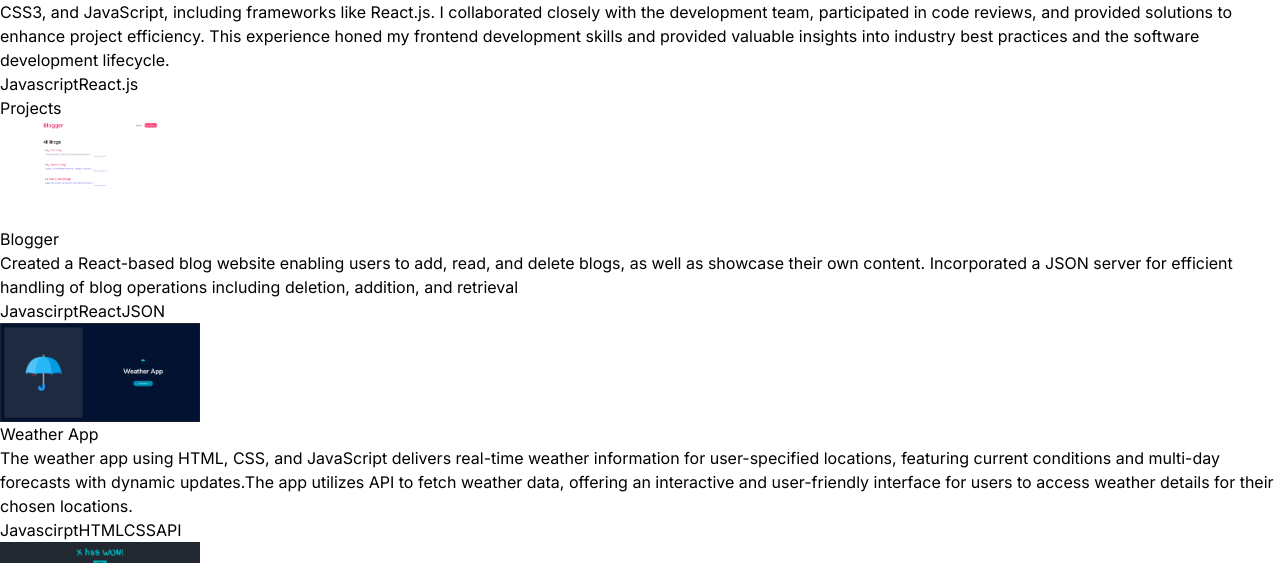
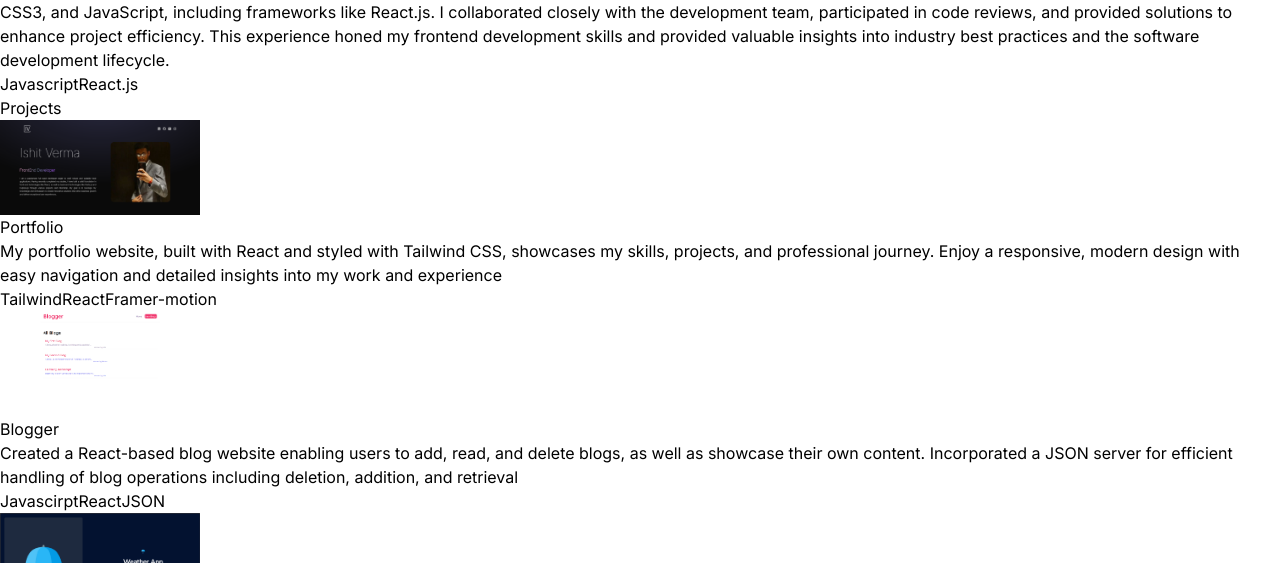
Before and after one commit to ishit-07/PortfolioWebsite, a React (Vite) app: page / in a window 1280 px wide. Shown: the part 2404-2967 px from the top of the page. Built offline with nearby package versions, Linux system fonts and the light colour scheme.

Commit message:
completed

```diff
--- a/src/constants/index.js
+++ b/src/constants/index.js
@@ -2,6 +2,7 @@ import blogger from "../assets/blogger.png";
 import Weather from "../assets/Weather.png";
 import tictactoe from "../assets/TicTacToe.png";
 import Asus from "../assets/AsusROG.png";
+import Portfolio from "../assets/Portfolio.png";
 
 export const ABOUT_TEXT = `I am a dedicated and versatile full stack developer with a passion for creating efficient and user-friendly web applications. Having recently completed my studies, I have gained experience working with technologies like React, Node.js, and Express.js through various projects and internship. My journey in web development began with a deep curiosity for how things work, and it has evolved into a pursuit where I continuously strive to learn and adapt to new challenges. I thrive in collaborative environments and enjoy solving complex problems to deliver high-quality solutions. Outside of coding, I enjoy staying active, exploring new technologies, and contributing to open-source projects.`;
 
@@ -22,6 +23,14 @@ industry best practices and the software development lifecycle.`,
 ];
 
 export const PROJECTS = [
+  {
+    title: "Portfolio",
+    image: Portfolio,
+    description:
+      "My portfolio website, built with React and styled with Tailwind CSS, showcases my skills, projects, and professional journey. Enjoy a responsive, modern design with easy navigation and detailed insights into my work and experience",
+    technologies: ["Tailwind", "React", "Framer-motion"],
+    link: "https://github.com/ishit-07/PortfolioWebsite",
+  },
   {
     title: "Blogger",
     image: blogger,
```
